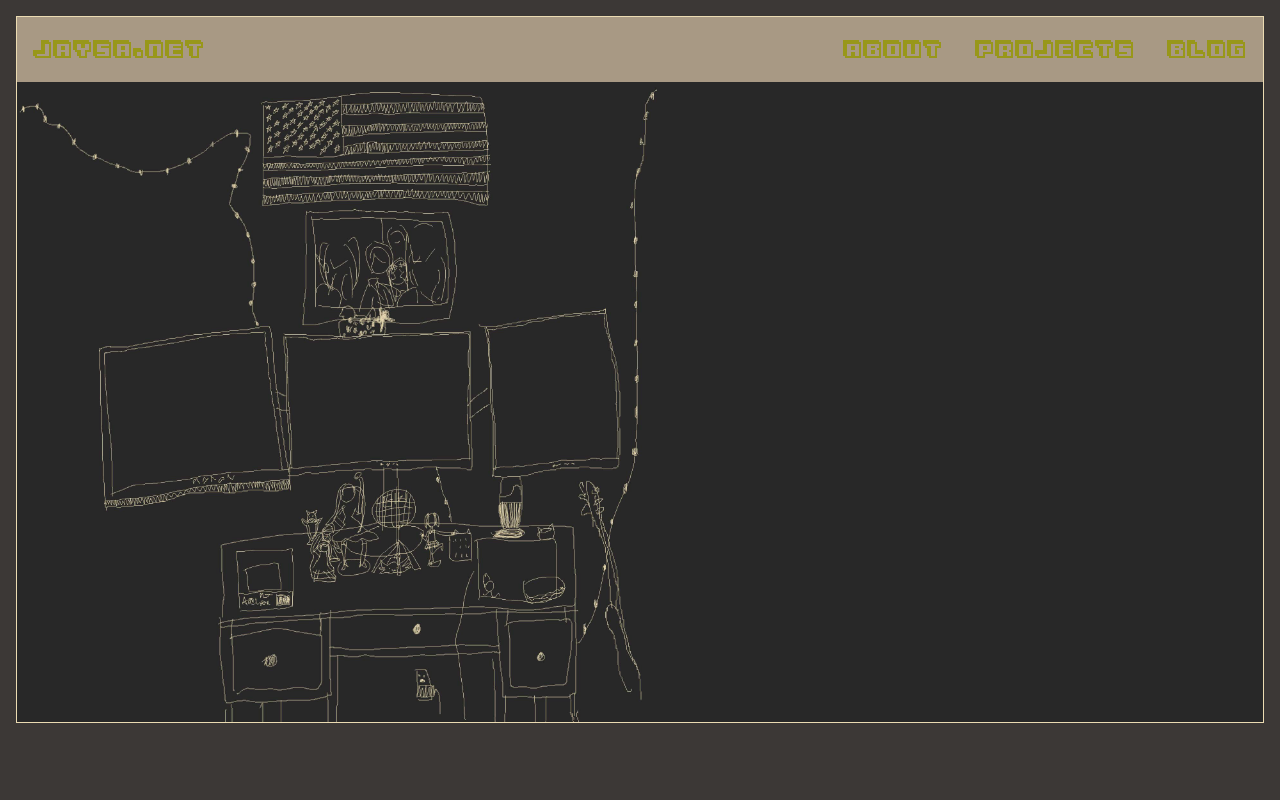
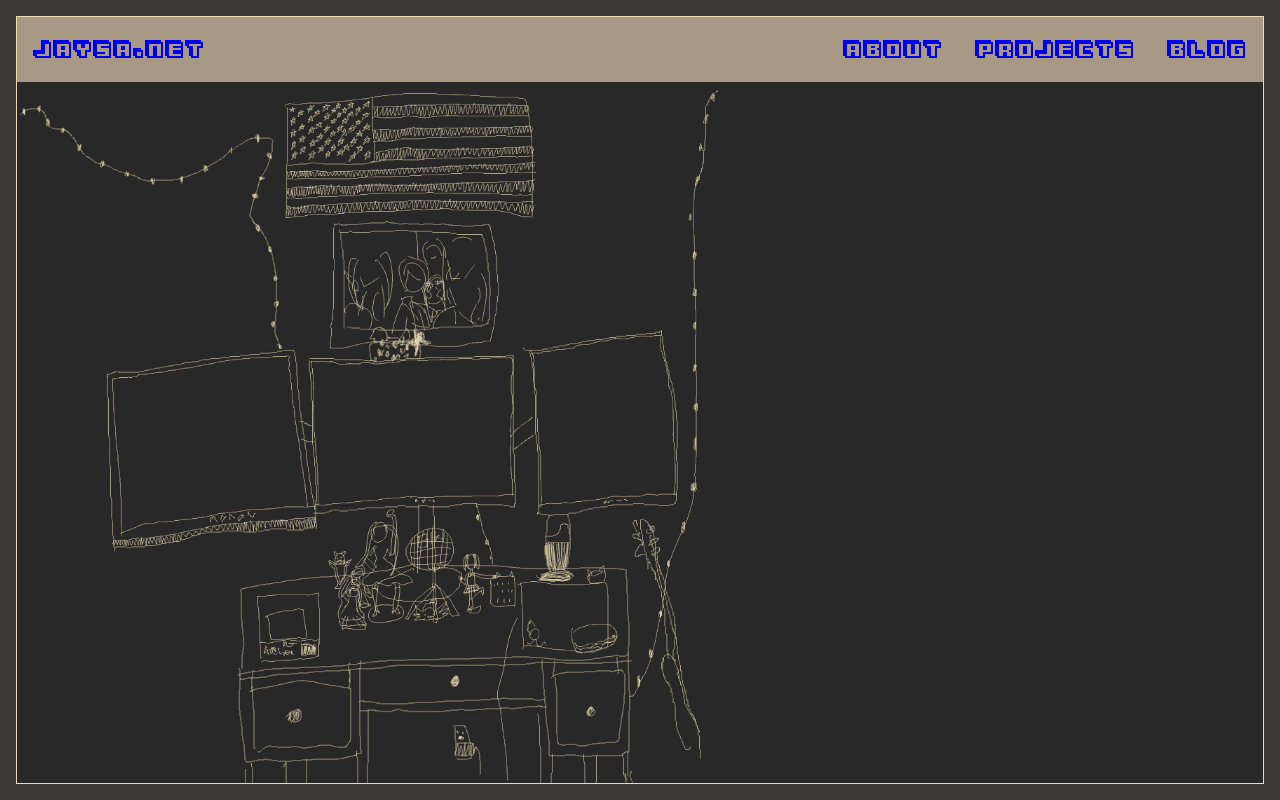
Before and after one commit to jaysa68/jaysa.net-web, a Next.js app in the folder jaysa.net/: page / in a window 1280 px wide. Built offline with nearby package versions, Linux system fonts and the light colour scheme.

Commit message:
fix centering issues

```diff
--- a/jaysa.net/src/app/layout.js
+++ b/jaysa.net/src/app/layout.js
@@ -5,10 +5,12 @@ export default function RootLayout({ children }) {
   return (
     <html lang="en">
       <body>
+	<div className="outerContainer">
         <div className="container">
           <Header />
           {children}
         </div>
+	</div>
       </body>
     </html>
   )
--- a/jaysa.net/src/app/page.js
+++ b/jaysa.net/src/app/page.js
@@ -9,7 +9,7 @@ export default function Home() {
       src='/room.jpg'
       alt='my room'
       placeholder='empty'
-      quality={75}
+      quality={100}
       priority={true}
       width='1000'
       height='1000'
--- a/jaysa.net/src/app/styles/global.css
+++ b/jaysa.net/src/app/styles/global.css
@@ -88,28 +88,18 @@ body {
   border-color: var(--fg-color);
 
   position: relative;
+  display: flex;
+  flex-direction: column;
   margin: 16px;
-  overflow: hidden;
-  min-height: 90%;
-}
-
-a {
-  color: var(--green);
-  text-decoration: none;
-}
-
-a:visited {
-  color: var(--green);
-}
-
-a:hover {
-  color: var(--bright-green);
+  overflow: scroll;
+  height: calc(100vh - 34px);
 }
 
 .imageWrapper {
   display: flex;
-  height: 80vh;
-  width: auto;
+  flex-grow: 1 1;
+  min-height: 0;
+  overflow: hidden;
 }
 
 @media (max-width: 674px) {
```
Also changed, not shown: jaysa.net/src/app/about/page.js (+4 -4 lines), jaysa.net/src/app/styles/About.module.css (+13 -0 lines), jaysa.net/public/transparent-room.png (added).
